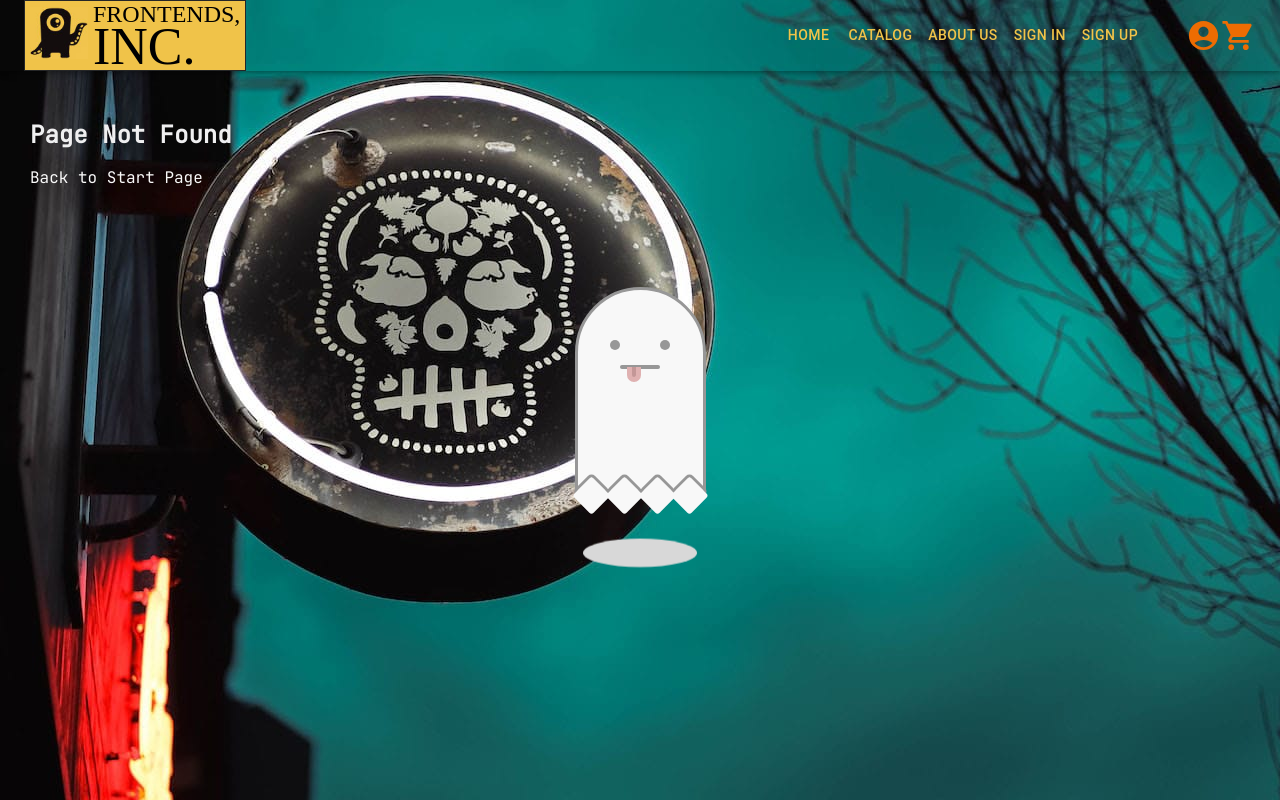
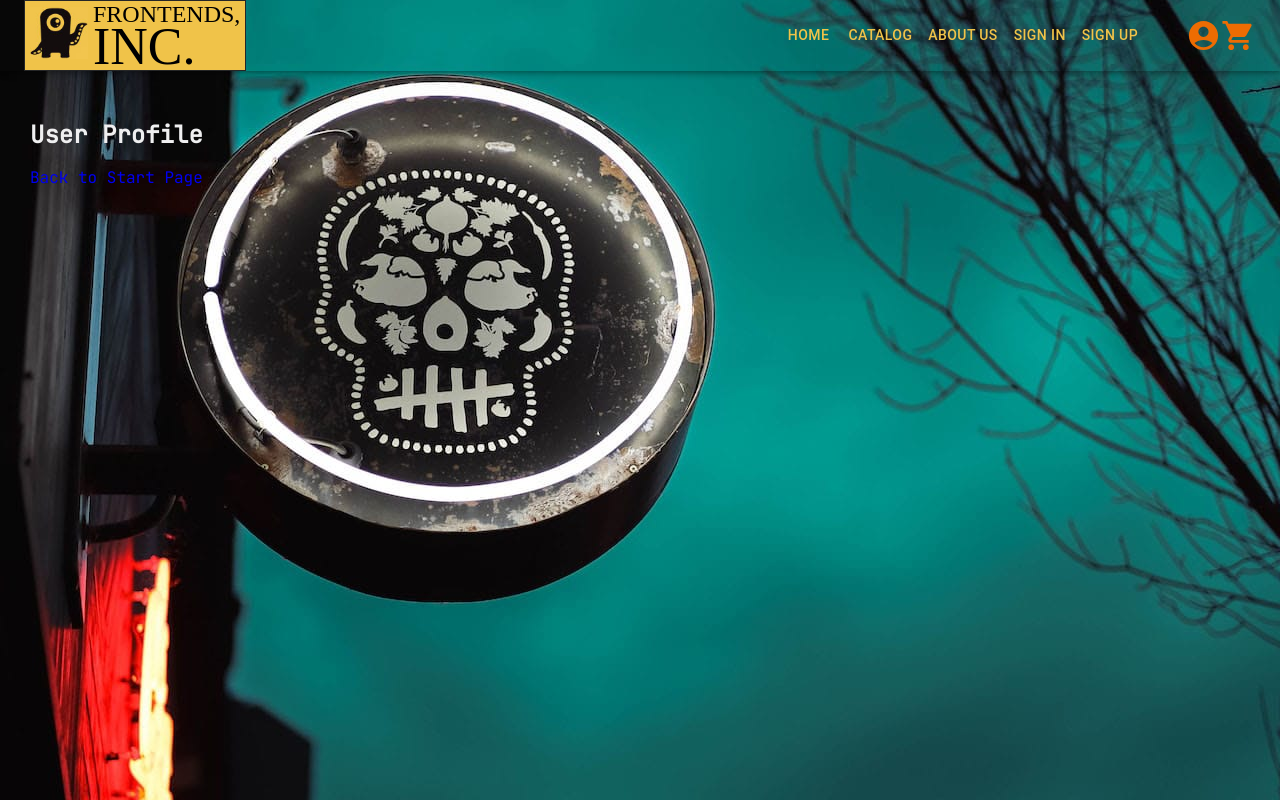
Before and after one commit to maximiloi/eCommerce-Application, a React (Vite) app in the folder monster-shop/: page /profile in a window 1280 px wide. Before the commit this address had no page. Built offline with nearby package versions, Linux system fonts and the light colour scheme; a web font is replaced by a local one; what @commercetools/platform-sdk, @commercetools/sdk-client-v2 would draw is missing.

Commit message:
feat: add profile page

```diff
--- a/monster-shop/src/App.tsx
+++ b/monster-shop/src/App.tsx
@@ -3,6 +3,7 @@ import MainPage from './pages/MainPage';
 import SignIn from './pages/SignIn';
 import SignUp from './pages/SignUp';
 import Page404 from './pages/Page404';
+import Profile from './pages/Profile';
 import Header from './components/Header/Header';
 import Toast from './components/Toast/Toast';
 
@@ -27,6 +28,7 @@ function App() {
             <Route path="/" element={<MainPage />} />
             <Route path="/auth" element={<RedirectSignIn />} />
             <Route path="register" element={<RedirectSignUp />} />
+            <Route path="/profile" element={<Profile />} />
             <Route path="/*" element={<Page404 />} />
           </Routes>
         </div>
--- a/monster-shop/src/components/Header/Header.tsx
+++ b/monster-shop/src/components/Header/Header.tsx
@@ -51,6 +51,9 @@ function Header() {
       User.created = false;
       userTitle = 'Log in now';
       navigate('/');
+    }
+    if (target.textContent === 'Profile') {
+      navigate('/profile');
     }
     setAnchorElUser(null);
   };
--- /dev/null
+++ b/monster-shop/src/pages/Profile.tsx
@@ -0,0 +1,18 @@
+import { NavLink } from 'react-router-dom';
+import User from '../api/user';
+
+import '../sass/pages/Profile.scss';
+
+function Profile() {
+  const { data } = User;
+  console.log('email: ', data?.email);
+
+  return (
+    <>
+      <h2>User Profile</h2>
+      <NavLink to="/">Back to Start Page</NavLink>
+    </>
+  );
+}
+
+export default Profile;
```
Also changed, not shown: monster-shop/src/sass/pages/Profile.scss (added).
